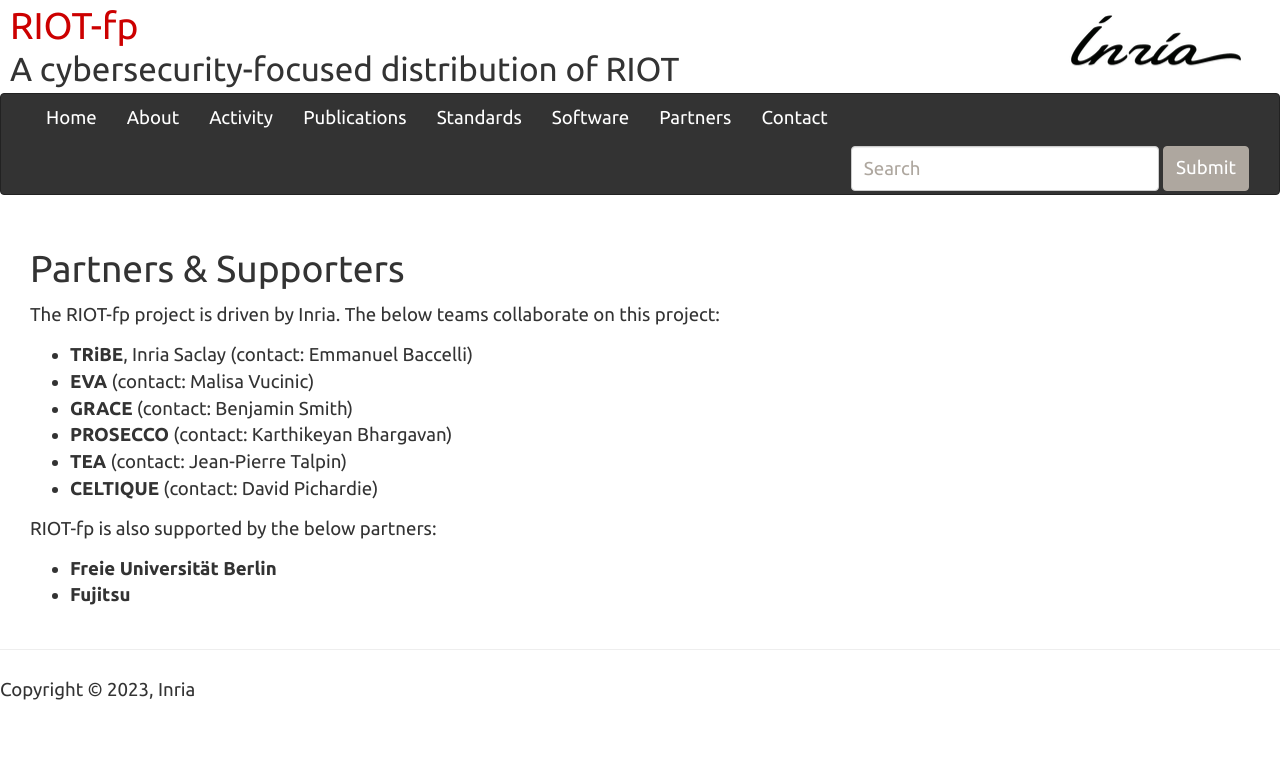
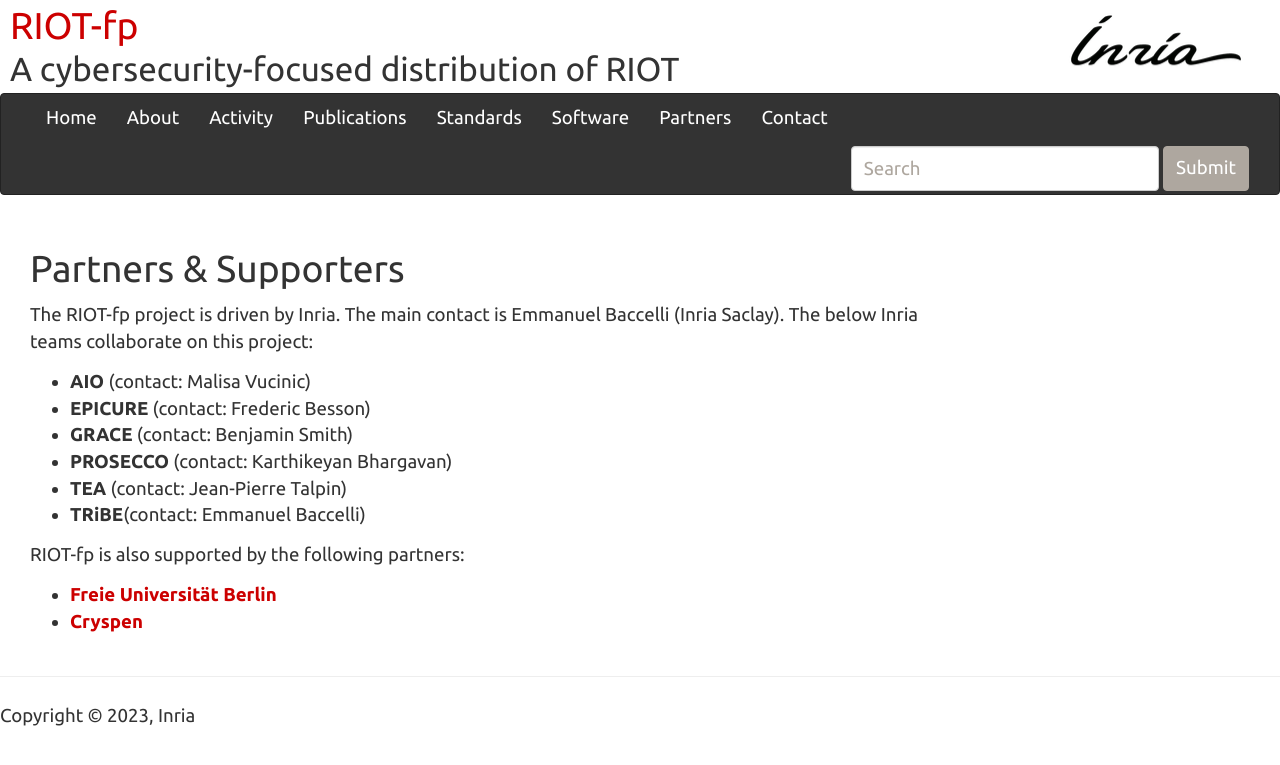
Before and after one commit to future-proof-iot/RIOT-fp, a Jekyll site: the page built from partners.md, in a window 1280 px wide. Shown: the top 765 px of the page. Built offline with Jekyll 4.4.1, drawn with Linux system fonts in a browser that asks for light colours; nearby versions of some CDN libraries; our own code applies the rules of GitHub Pages for plain Markdown files.

Commit message:
updated partenrs with Cryspen

```diff
--- a/partners.md
+++ b/partners.md
@@ -5,16 +5,18 @@ title: RIOT-fp : A cybersecurity-oriented distribution of RIOT
 
 # Partners & Supporters
 
-The RIOT-fp project is driven by Inria. The below teams collaborate on this project:
+The RIOT-fp project is driven by Inria. The main contact is Emmanuel Baccelli (Inria Saclay). The below Inria teams collaborate on this project:
 
-- **TRiBE**, Inria Saclay (contact: Emmanuel Baccelli)
-- **EVA** (contact: Malisa Vucinic)
+
+- **AIO** (contact: Malisa Vucinic)
+- **EPICURE** (contact: Frederic Besson)
 - **GRACE** (contact: Benjamin Smith)
 - **PROSECCO** (contact: Karthikeyan Bhargavan)
 - **TEA** (contact: Jean-Pierre Talpin)
-- **CELTIQUE** (contact: David Pichardie)
+- **TRiBE**(contact: Emmanuel Baccelli)
 
-RIOT-fp is also supported by the below partners:
 
-- **Freie Universität Berlin**
-- **Fujitsu**
+RIOT-fp is also supported by the following partners:
+
+- **[Freie Universität Berlin](https://www.mi.fu-berlin.de/inf/index.html)**
+- **[Cryspen](https://cryspen.com/about/)**
```
Also changed, not shown: publications.md (+3 -1 lines), software.md (+6 -2 lines).
